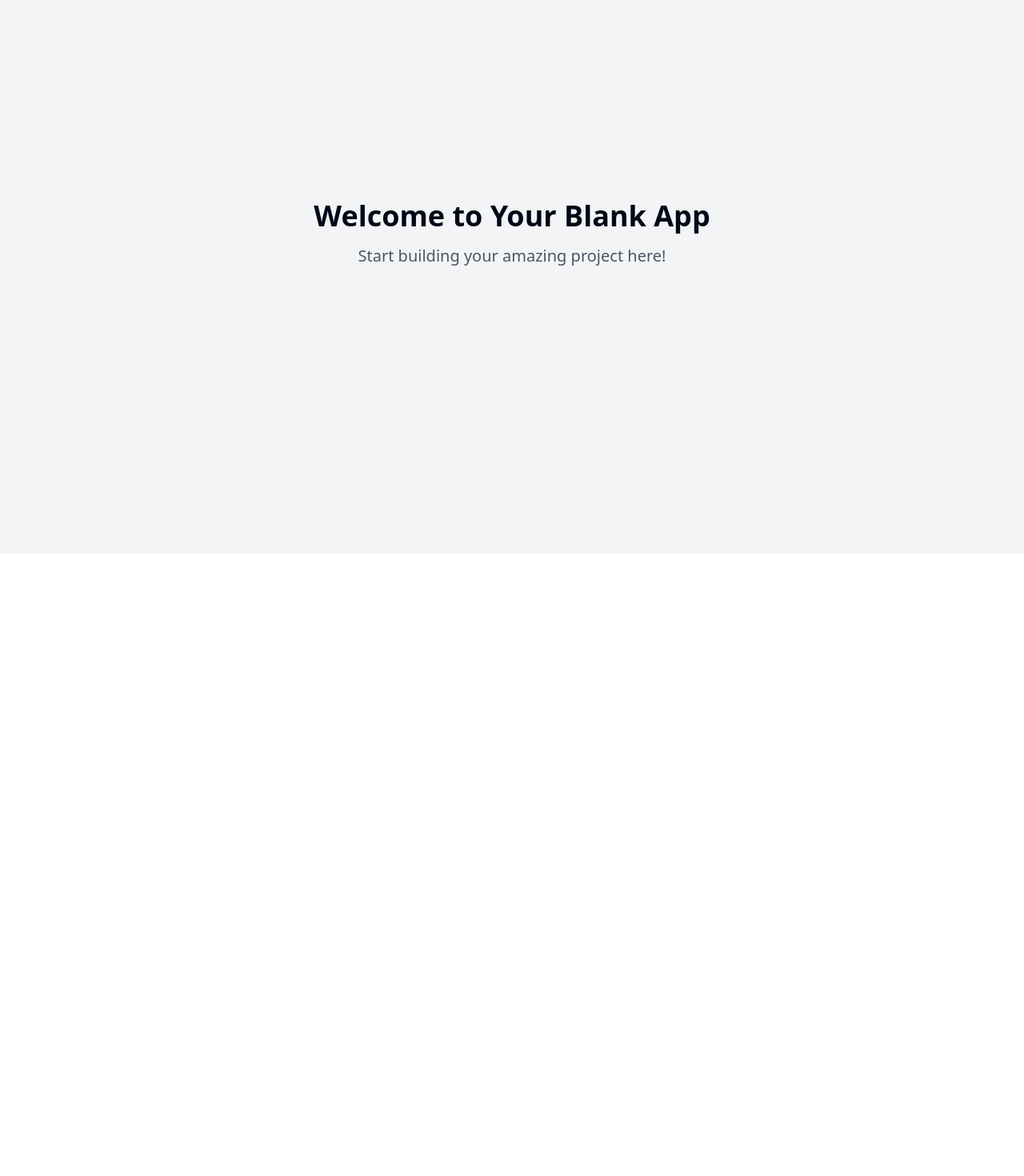
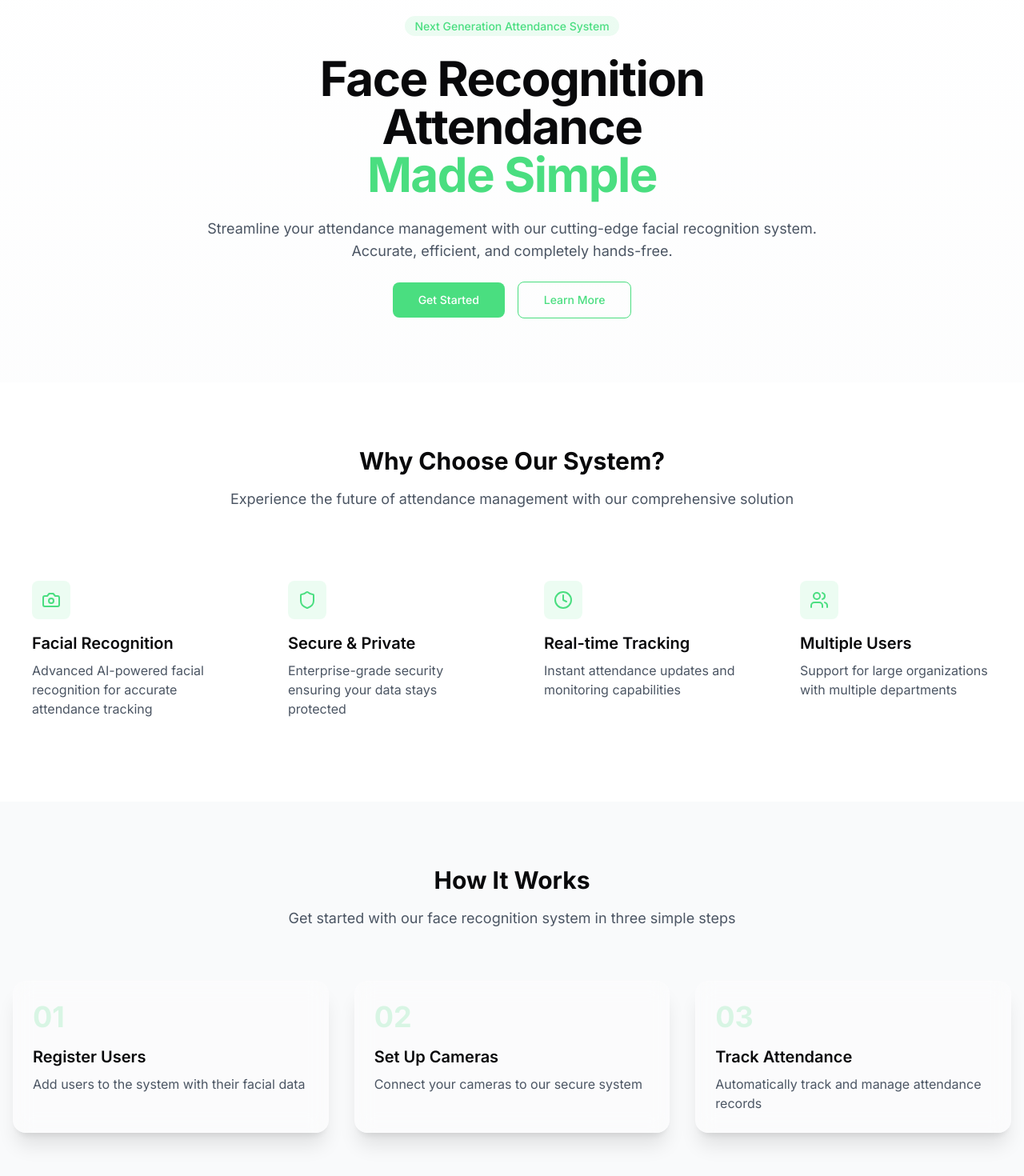
Before and after one commit to Samaah994/recognisight-system-17, a React (Vite) app: page / in a window 1280 px wide. Shown: the part 108-1578 px from the top of the page at 80% size. Before the commit the page ends 800 px from the top, so only its background shows below. Built offline with nearby package versions, Linux system fonts and the light colour scheme.

Commit message:
Create FACE ATTENDANCE project
This commit creates a new project called FACE ATTENDANCE RECOGNITION SYSTEM.  A link to the project will be provided separately.

```diff
--- a/package.json
+++ b/package.json
@@ -45,6 +45,7 @@
     "cmdk": "^1.0.0",
     "date-fns": "^3.6.0",
     "embla-carousel-react": "^8.3.0",
+    "framer-motion": "^12.4.2",
     "input-otp": "^1.2.4",
     "lucide-react": "^0.462.0",
     "next-themes": "^0.3.0",
--- a/src/index.css
+++ b/src/index.css
@@ -1,3 +1,6 @@
+
+@import url('https://fonts.googleapis.com/css2?family=Inter:wght@100;200;300;400;500;600;700;800;900&display=swap');
+
 @tailwind base;
 @tailwind components;
 @tailwind utilities;
@@ -5,97 +8,44 @@
 @layer base {
   :root {
     --background: 0 0% 100%;
-    --foreground: 222.2 84% 4.9%;
-
+    --foreground: 240 10% 3.9%;
     --card: 0 0% 100%;
-    --card-foreground: 222.2 84% 4.9%;
-
+    --card-foreground: 240 10% 3.9%;
     --popover: 0 0% 100%;
-    --popover-foreground: 222.2 84% 4.9%;
-
-    --primary: 222.2 47.4% 11.2%;
-    --primary-foreground: 210 40% 98%;
-
-    --secondary: 210 40% 96.1%;
-    --secondary-foreground: 222.2 47.4% 11.2%;
-
-    --muted: 210 40% 96.1%;
-    --muted-foreground: 215.4 16.3% 46.9%;
-
-    --accent: 210 40% 96.1%;
-    --accent-foreground: 222.2 47.4% 11.2%;
-
+    --popover-foreground: 240 10% 3.9%;
+    --primary: 142.1 76.2% 36.3%;
+    --primary-foreground: 355.7 100% 97.3%;
+    --secondary: 240 4.8% 95.9%;
+    --secondary-foreground: 240 5.9% 10%;
+    --muted: 240 4.8% 95.9%;
+    --muted-foreground: 240 3.8% 46.1%;
+    --accent: 240 4.8% 95.9%;
+    --accent-foreground: 240 5.9% 10%;
     --destructive: 0 84.2% 60.2%;
-    --destructive-foreground: 210 40% 98%;
-
-    --border: 214.3 31.8% 91.4%;
-    --input: 214.3 31.8% 91.4%;
-    --ring: 222.2 84% 4.9%;
-
-    --radius: 0.5rem;
-
-    --sidebar-background: 0 0% 98%;
-
-    --sidebar-foreground: 240 5.3% 26.1%;
-
-    --sidebar-primary: 240 5.9% 10%;
-
-    --sidebar-primary-foreground: 0 0% 98%;
-
-    --sidebar-accent: 240 4.8% 95.9%;
-
-    --sidebar-accent-foreground: 240 5.9% 10%;
-
-    --sidebar-border: 220 13% 91%;
-
-    --sidebar-ring: 217.2 91.2% 59.8%;
+    --destructive-foreground: 0 0% 98%;
+    --border: 240 5.9% 90%;
+    --input: 240 5.9% 90%;
+    --ring: 142.1 76.2% 36.3%;
+    --radius: 0.75rem;
   }
 
-  .dark {
-    --background: 222.2 84% 4.9%;
-    --foreground: 210 40% 98%;
-
-    --card: 222.2 84% 4.9%;
-    --card-foreground: 210 40% 98%;
-
-    --popover: 222.2 84% 4.9%;
-    --popover-foreground: 210 40% 98%;
-
-    --primary: 210 40% 98%;
-    --primary-foreground: 222.2 47.4% 11.2%;
-
-    --secondary: 217.2 32.6% 17.5%;
-    --secondary-foreground: 210 40% 98%;
-
-    --muted: 217.2 32.6% 17.5%;
-    --muted-foreground: 215 20.2% 65.1%;
-
-    --accent: 217.2 32.6% 17.5%;
-    --accent-foreground: 210 40% 98%;
-
-    --destructive: 0 62.8% 30.6%;
-    --destructive-foreground: 210 40% 98%;
-
-    --border: 217.2 32.6% 17.5%;
-    --input: 217.2 32.6% 17.5%;
-    --ring: 212.7 26.8% 83.9%;
-    --sidebar-background: 240 5.9% 10%;
-    --sidebar-foreground: 240 4.8% 95.9%;
-    --sidebar-primary: 224.3 76.3% 48%;
-    --sidebar-primary-foreground: 0 0% 100%;
-    --sidebar-accent: 240 3.7% 15.9%;
-    --sidebar-accent-foreground: 240 4.8% 95.9%;
-    --sidebar-border: 240 3.7% 15.9%;
-    --sidebar-ring: 217.2 91.2% 59.8%;
-  }
-}
-
-@layer base {
   * {
     @apply border-border;
   }
 
   body {
-    @apply bg-background text-foreground;
+    @apply bg-background text-foreground antialiased;
   }
 }
+
+.glass-card {
+  @apply bg-white/30 backdrop-blur-md border border-white/20 shadow-xl;
+}
+
+.fade-in {
+  @apply opacity-0 animate-fade-up;
+}
+
+.hover-scale {
+  @apply transition-transform duration-300 hover:scale-105;
+}
--- a/src/pages/Index.tsx
+++ b/src/pages/Index.tsx
@@ -1,12 +1,151 @@
-// Update this page (the content is just a fallback if you fail to update the page)
+
+import { useState } from "react";
+import { motion } from "framer-motion";
+import { Camera, Shield, Clock, Users } from "lucide-react";
 
 const Index = () => {
+  const [isLoaded, setIsLoaded] = useState(true);
+
+  const features = [
+    {
+      icon: <Camera className="w-6 h-6 text-primary" />,
+      title: "Facial Recognition",
+      description: "Advanced AI-powered facial recognition for accurate attendance tracking",
+    },
+    {
+      icon: <Shield className="w-6 h-6 text-primary" />,
+      title: "Secure & Private",
+      description: "Enterprise-grade security ensuring your data stays protected",
+    },
+    {
+      icon: <Clock className="w-6 h-6 text-primary" />,
+      title: "Real-time Tracking",
+      description: "Instant attendance updates and monitoring capabilities",
+    },
+    {
+      icon: <Users className="w-6 h-6 text-primary" />,
+      title: "Multiple Users",
+      description: "Support for large organizations with multiple departments",
+    },
+  ];
+
   return (
-    <div className="min-h-screen flex items-center justify-center bg-gray-100">
-      <div className="text-center">
-        <h1 className="text-4xl font-bold mb-4">Welcome to Your Blank App</h1>
-        <p className="text-xl text-gray-600">Start building your amazing project here!</p>
-      </div>
+    <div className="min-h-screen bg-gradient-to-b from-white to-gray-50">
+      {/* Hero Section */}
+      <section className="container px-4 pt-32 pb-20 mx-auto text-center">
+        <motion.div
+          initial={{ opacity: 0, y: 20 }}
+          animate={{ opacity: 1, y: 0 }}
+          transition={{ duration: 0.8 }}
+          className="max-w-3xl mx-auto space-y-6"
+        >
+          <span className="px-3 py-1 text-sm font-medium text-primary bg-primary/10 rounded-full">
+            Next Generation Attendance System
+          </span>
+          <h1 className="text-4xl font-bold tracking-tight sm:text-6xl">
+            Face Recognition Attendance
+            <span className="block text-primary">Made Simple</span>
+          </h1>
+          <p className="text-lg text-gray-600">
+            Streamline your attendance management with our cutting-edge facial recognition system.
+            Accurate, efficient, and completely hands-free.
+          </p>
+          <div className="flex items-center justify-center gap-4">
+            <button className="px-8 py-3 text-sm font-medium text-white transition-all rounded-lg bg-primary hover:bg-primary/90">
+              Get Started
+            </button>
+            <button className="px-8 py-3 text-sm font-medium transition-all border rounded-lg text-primary border-primary hover:bg-primary/10">
+              Learn More
+            </button>
+          </div>
+        </motion.div>
+      </section>
+
+      {/* Features Section */}
+      <section className="py-20 bg-white">
+        <div className="container px-4 mx-auto">
+          <div className="max-w-3xl mx-auto mb-16 text-center">
+            <motion.h2
+              initial={{ opacity: 0 }}
+              whileInView={{ opacity: 1 }}
+              transition={{ duration: 0.5 }}
+              className="mb-4 text-3xl font-bold"
+            >
+              Why Choose Our System?
+            </motion.h2>
+            <p className="text-lg text-gray-600">
+              Experience the future of attendance management with our comprehensive solution
+            </p>
+          </div>
+          <div className="grid gap-8 md:grid-cols-2 lg:grid-cols-4">
+            {features.map((feature, index) => (
+              <motion.div
+                key={index}
+                initial={{ opacity: 0, y: 20 }}
+                whileInView={{ opacity: 1, y: 0 }}
+                transition={{ duration: 0.5, delay: index * 0.1 }}
+                className="p-6 transition-all rounded-2xl hover:shadow-lg hover:-translate-y-1"
+              >
+                <div className="p-3 mb-4 rounded-lg w-fit bg-primary/10">
+                  {feature.icon}
+                </div>
+                <h3 className="mb-2 text-xl font-semibold">{feature.title}</h3>
+                <p className="text-gray-600">{feature.description}</p>
+              </motion.div>
+            ))}
+          </div>
+        </div>
+      </section>
+
+      {/* How It Works Section */}
+      <section className="py-20 bg-gray-50">
+        <div className="container px-4 mx-auto">
+          <motion.div
+            initial={{ opacity: 0 }}
+            whileInView={{ opacity: 1 }}
+            transition={{ duration: 0.5 }}
+            className="max-w-3xl mx-auto mb-16 text-center"
+          >
+            <h2 className="mb-4 text-3xl font-bold">How It Works</h2>
+            <p className="text-lg text-gray-600">
+              Get started with our face recognition system in three simple steps
+            </p>
+          </motion.div>
+          <div className="grid gap-8 md:grid-cols-3">
+            {[
+              {
+                step: "01",
+                title: "Register Users",
+                description: "Add users to the system with their facial data",
+              },
+              {
+                step: "02",
+                title: "Set Up Cameras",
+                description: "Connect your cameras to our secure system",
+              },
+              {
+                step: "03",
+                title: "Track Attendance",
+                description: "Automatically track and manage attendance records",
+              },
+            ].map((item, index) => (
+              <motion.div
+                key={index}
+                initial={{ opacity: 0, y: 20 }}
+                whileInView={{ opacity: 1, y: 0 }}
+                transition={{ duration: 0.5, delay: index * 0.1 }}
+                className="p-6 bg-white rounded-2xl glass-card"
+              >
+                <span className="text-4xl font-bold text-primary/20">
+                  {item.step}
+                </span>
+                <h3 className="mt-4 mb-2 text-xl font-semibold">{item.title}</h3>
+                <p className="text-gray-600">{item.description}</p>
+              </motion.div>
+            ))}
+          </div>
+        </div>
+      </section>
     </div>
   );
 };
--- a/tailwind.config.ts
+++ b/tailwind.config.ts
@@ -1,3 +1,4 @@
+
 import type { Config } from "tailwindcss";
 
 export default {
@@ -12,85 +13,77 @@ export default {
   theme: {
     container: {
       center: true,
-			padding: '2rem',
+      padding: "2rem",
       screens: {
-				'2xl': '1400px'
-			}
+        "2xl": "1400px",
+      },
     },
     extend: {
+      fontFamily: {
+        sans: ["Inter", "sans-serif"],
+      },
       colors: {
-				border: 'hsl(var(--border))',
-				input: 'hsl(var(--input))',
-				ring: 'hsl(var(--ring))',
-				background: 'hsl(var(--background))',
-				foreground: 'hsl(var(--foreground))',
+        border: "hsl(var(--border))",
+        input: "hsl(var(--input))",
+        ring: "hsl(var(--ring))",
+        background: "hsl(var(--background))",
+        foreground: "hsl(var(--foreground))",
         primary: {
-					DEFAULT: 'hsl(var(--primary))',
-					foreground: 'hsl(var(--primary-foreground))'
+          DEFAULT: "#4ade80",
+          foreground: "hsl(var(--primary-foreground))",
         },
         secondary: {
-					DEFAULT: 'hsl(var(--secondary))',
-					foreground: 'hsl(var(--secondary-foreground))'
+          DEFAULT: "hsl(var(--secondary))",
+          foreground: "hsl(var(--secondary-foreground))",
         },
         destructive: {
-					DEFAULT: 'hsl(var(--destructive))',
-					foreground: 'hsl(var(--destructive-foreground))'
+          DEFAULT: "hsl(var(--destructive))",
+          foreground: "hsl(var(--destructive-foreground))",
         },
         muted: {
-					DEFAULT: 'hsl(var(--muted))',
-					foreground: 'hsl(var(--muted-foreground))'
+          DEFAULT: "hsl(var(--muted))",
+          foreground: "hsl(var(--muted-foreground))",
         },
         accent: {
-					DEFAULT: 'hsl(var(--accent))',
-					foreground: 'hsl(var(--accent-foreground))'
+          DEFAULT: "hsl(var(--accent))",
+          foreground: "hsl(var(--accent-foreground))",
         },
         popover: {
-					DEFAULT: 'hsl(var(--popover))',
-					foreground: 'hsl(var(--popover-foreground))'
+          DEFAULT: "hsl(var(--popover))",
+          foreground: "hsl(var(--popover-foreground))",
         },
         card: {
-					DEFAULT: 'hsl(var(--card))',
-					foreground: 'hsl(var(--card-foreground))'
+          DEFAULT: "hsl(var(--card))",
+          foreground: "hsl(var(--card-foreground))",
         },
-				sidebar: {
-					DEFAULT: 'hsl(var(--sidebar-background))',
-					foreground: 'hsl(var(--sidebar-foreground))',
-					primary: 'hsl(var(--sidebar-primary))',
-					'primary-foreground': 'hsl(var(--sidebar-primary-foreground))',
-					accent: 'hsl(var(--sidebar-accent))',
-					'accent-foreground': 'hsl(var(--sidebar-accent-foreground))',
-					border: 'hsl(var(--sidebar-border))',
-					ring: 'hsl(var(--sidebar-ring))'
-				}
-			},
-			borderRadius: {
-				lg: 'var(--radius)',
-				md: 'calc(var(--radius) - 2px)',
-				sm: 'calc(var(--radius) - 4px)'
       },
       keyframes: {
-				'accordion-down': {
-					from: {
-						height: '0'
+        "fade-up": {
+          "0%": {
+            opacity: "0",
+            transform: "translateY(10px)",
           },
-					to: {
-						height: 'var(--radix-accordion-content-height)'
-					}
+          "100%": {
+            opacity: "1",
+            transform: "translateY(0)",
           },
-				'accordion-up': {
-					from: {
-						height: 'var(--radix-accordion-content-height)'
         },
-					to: {
-						height: '0'
-					}
-				}
+        "fade-down": {
+          "0%": {
+            opacity: "0",
+            transform: "translateY(-10px)",
+          },
+          "100%": {
+            opacity: "1",
+            transform: "translateY(0)",
+          },
+        },
       },
       animation: {
-				'accordion-down': 'accordion-down 0.2s ease-out',
-				'accordion-up': 'accordion-up 0.2s ease-out'
-			}
-		}
+        "fade-up": "fade-up 0.5s ease-out",
+        "fade-down": "fade-down 0.5s ease-out",
+      },
+    },
   },
   plugins: [require("tailwindcss-animate")],
 } satisfies Config;
```
Also changed, not shown: 1 other file (tests, documents, lock files or other folders). Lines whose indentation alone changed are shown as unchanged.
